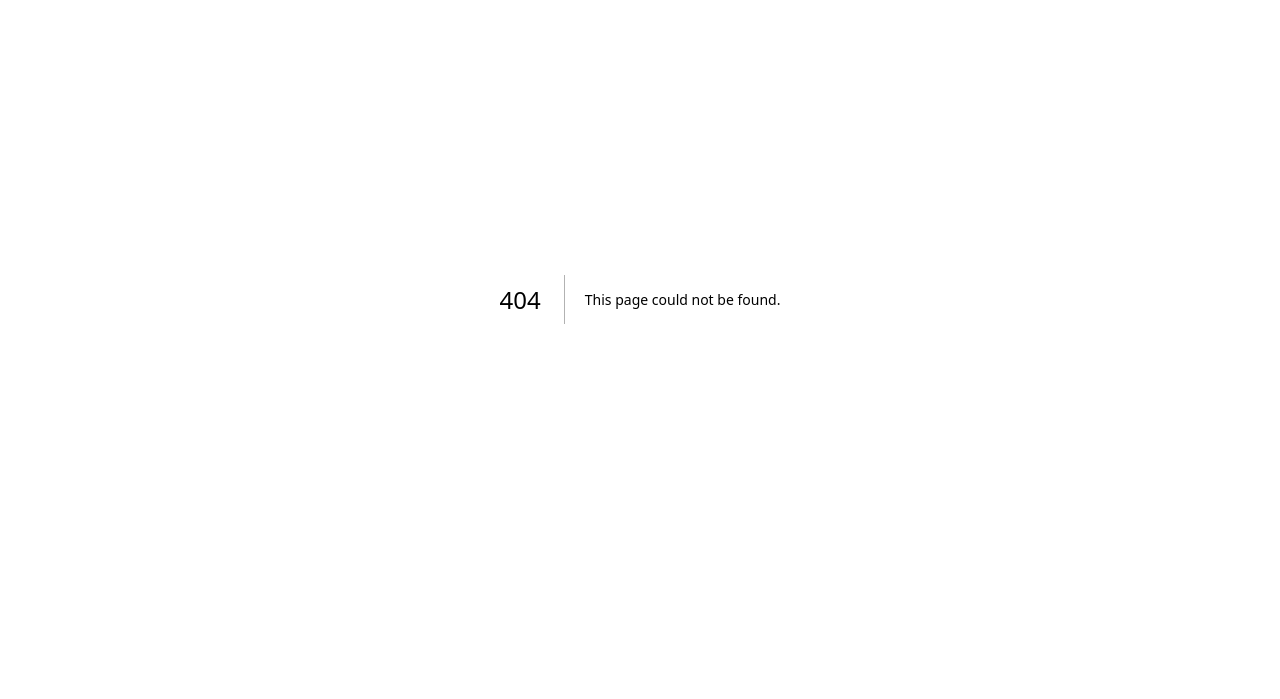
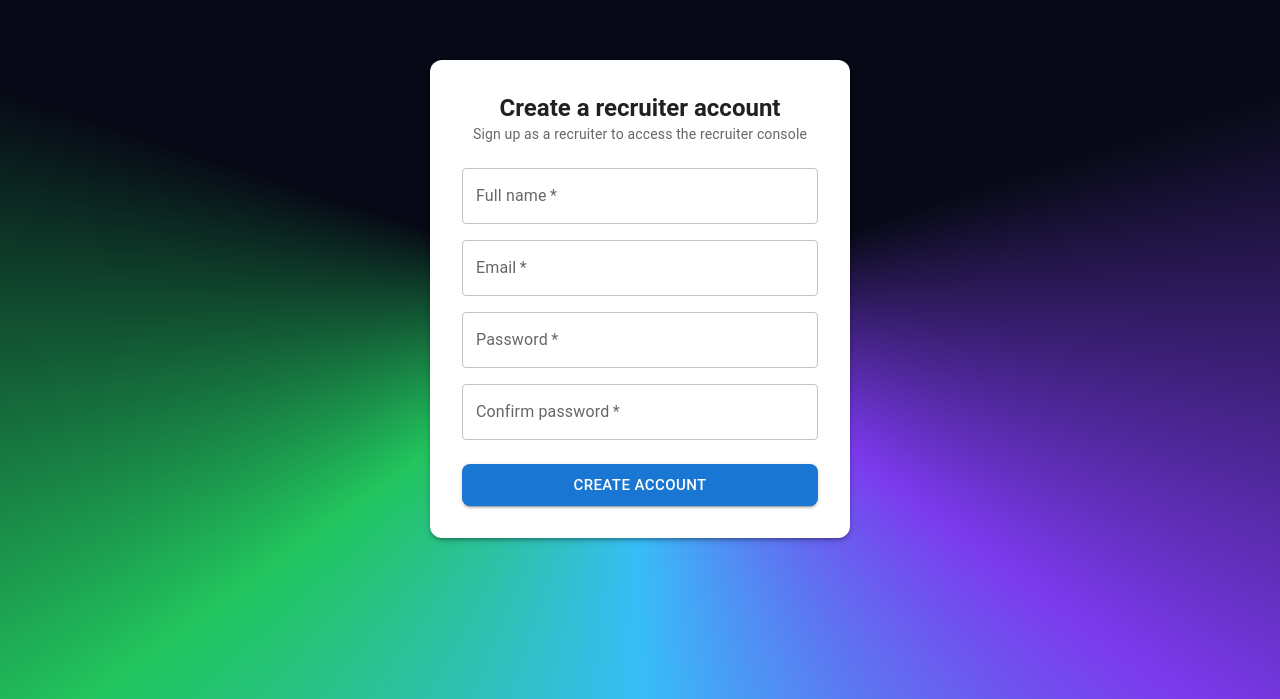
Before and after one commit to petmav/lyrathon, a Next.js app: page /register/recruiter in a window 1280 px wide. Before the commit this address had no page. Shown: the part 101-800 px from the top of the page. Built offline with nearby package versions, Linux system fonts and the light colour scheme.

Commit message:
Added recruiter register page, linked it to Run a Query button on landing page

```diff
--- a/src/app/page.tsx
+++ b/src/app/page.tsx
@@ -194,7 +194,7 @@ export default function HomePage() {
                   <li>Transparent shortlist with contact details</li>
                 </ul>
                 <div className="card-actions">
-                  <Link className="btn primary" href="/recruiter_query_page">
+                  <Link className="btn primary" href="/register/recruiter">
                     Run a query
                   </Link>
                   <Link className="btn text" href="/api/query/shortlist">
--- /dev/null
+++ b/src/app/register/recruiter/page.tsx
@@ -0,0 +1,140 @@
+"use client"
+import { useState, FormEvent } from "react";
+import {
+  Box,
+  Button,
+  TextField,
+  Typography,
+  Paper,
+  CircularProgress,
+} from "@mui/material";
+import Link from "next/link";
+import { useRouter } from "next/navigation";
+
+export default function RecruiterRegisterPage() {
+  const [name, setName] = useState("");
+  const [email, setEmail] = useState("");
+  const [password, setPassword] = useState("");
+  const [confirmPassword, setConfirmPassword] = useState("");
+  const [loading, setLoading] = useState(false);
+  const [error, setError] = useState("");
+  const router = useRouter();
+
+  const passwordsMatch = password === confirmPassword;
+
+  const handleSubmit = async (e: FormEvent) => {
+    e.preventDefault();
+    setError("");
+    if (!passwordsMatch) return;
+
+    setLoading(true);
+    try {
+      // On success, redirect to login
+      router.push("/recruiter_query_page");
+    } catch (err) {
+      setError("Network error");
+    } finally {
+      setLoading(false);
+    }
+  };
+
+  return (
+    <Box
+      sx={{
+        minHeight: "100vh",
+        display: "flex",
+        alignItems: "center",
+        justifyContent: "center",
+        background: `conic-gradient(from 0deg,
+    rgba(124,58,237,0) 0 20%,
+    rgba(124,58,237,1) 35%,
+    rgba(56,189,248,1) 50%,
+    rgba(34,197,94,1) 65%,
+    rgba(124,58,237,0) 80% 100%
+  )`,
+        p: 2,
+      }}
+    >
+      <Paper
+        elevation={3}
+        sx={{
+          width: "100%",
+          maxWidth: 420,
+          p: 4,
+          borderRadius: 3,
+        }}
+      >
+        <Box sx={{ textAlign: "center", mb: 3 }}>
+          <Typography variant="h5" fontWeight={600}>
+            Create a recruiter account
+          </Typography>
+          <Typography variant="body2" color="text.secondary">
+            Sign up as a recruiter to access the recruiter console
+          </Typography>
+        </Box>
+
+        <Box
+          component="form"
+          onSubmit={handleSubmit}
+          sx={{ display: "flex", flexDirection: "column", gap: 2 }}
+        >
+          <TextField
+            label="Full name"
+            value={name}
+            onChange={(e) => setName(e.target.value)}
+            required
+            fullWidth
+          />
+
+          <TextField
+            label="Email"
+            type="email"
+            value={email}
+            onChange={(e) => setEmail(e.target.value)}
+            required
+            fullWidth
+          />
+
+          <TextField
+            label="Password"
+            type="password"
+            value={password}
+            onChange={(e) => setPassword(e.target.value)}
+            required
+            fullWidth
+          />
+
+          <TextField
+            label="Confirm password"
+            type="password"
+            value={confirmPassword}
+            onChange={(e) => setConfirmPassword(e.target.value)}
+            error={!passwordsMatch && confirmPassword.length > 0}
+            helperText={
+              !passwordsMatch && confirmPassword.length > 0
+                ? "Passwords do not match"
+                : ""
+            }
+            required
+            fullWidth
+          />
+
+          <Button
+            type="submit"
+            variant="contained"
+            size="large"
+            disabled={loading || !passwordsMatch}
+            sx={{ mt: 1, borderRadius: 2 }}
+          >
+            {loading ? <CircularProgress size={24} /> : "Create account"}
+          </Button>
+        </Box>
+        {error && (
+          <Typography variant="body2" color="error" align="center" sx={{ mt: 2 }}>
+            {error}
+          </Typography>
+        )}
+      </Paper>
+    </Box>
+  );
+}
```
